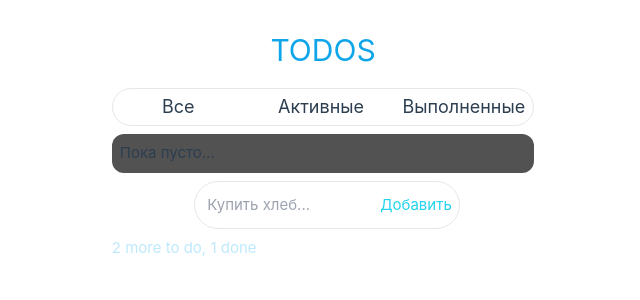
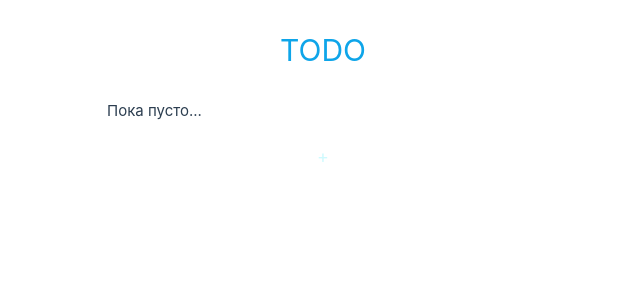
Before and after one commit to aefe2/Todo, a Vue app: page / in a window 1280 px wide. Shown: the top 300 px of the page, without its empty margins (317-957 px from the left). Built offline with nearby package versions, Linux system fonts and the light colour scheme.

Commit message:
Фукнционал готов, небольшой дизайн

```diff
--- a/src/App.vue
+++ b/src/App.vue
@@ -4,7 +4,6 @@
   </header>
 
   <main>
-    <FiltersItem></FiltersItem>
     <TodoListItem></TodoListItem>
     <AddTodoItem></AddTodoItem>
   </main>
@@ -14,7 +13,6 @@
 <script setup lang="ts">
 
 import HeaderItem from "@/components/HeaderItem.vue";
-import FiltersItem from "@/components/FiltersItem.vue";
 import FooterItem from "@/components/FooterItem.vue";
 import TodoListItem from "@/components/TodoListItem.vue";
 import AddTodoItem from "@/components/AddTodoItem.vue";
--- a/src/assets/base.css
+++ b/src/assets/base.css
@@ -59,6 +59,7 @@
   box-sizing: border-box;
   margin: 0;
   font-weight: normal;
+  transition-duration: 100ms;
 }
 
 body {
--- a/src/assets/main.css
+++ b/src/assets/main.css
@@ -1,10 +1,12 @@
 @import './base.css';
+
 @tailwind base;
 @tailwind components;
 @tailwind utilities;
 
 #app {
-  max-width: 1280px;
+    max-width: 1080px;
+    min-width: 520px;
     margin: 0 auto;
     padding: 2rem;
 
@@ -16,6 +18,11 @@ a,
     text-decoration: none;
     color: hsla(160, 100%, 37%, 1);
     transition: 0.4s;
+}
+
+:active, :hover, :focus {
+    outline: 0;
+    outline-offset: 0;
 }
 
 @media (hover: hover) {
--- a/src/components/AddTodoItem.vue
+++ b/src/components/AddTodoItem.vue
@@ -1,7 +1,13 @@
 <template>
   <div class="text-center m-2">
-    <input v-model="newTodoText" class="border rounded-3xl p-3 w-" placeholder="Купить хлеб..."/>
-    <button @click="addTodo" class="-ml-20 text-cyan-400">Добавить</button>
+    <div v-if="formVisible">
+      <button class="text-cyan-100 mr-5 text-base" @click="closeForm">X</button>
+      <input v-model="newTodoText" class="text-neutral-600 border rounded-l-lg p-3" placeholder="Купить хлеб..."/>
+      <button @click="addTodo" class="bg-cyan-500 hover:bg-cyan-800 hover:text-neutral-300 duration-200 active:border-0 text-neutral-800 rounded-r-lg p-2 h-12">Добавить</button>
+    </div>
+    <div v-if="!formVisible">
+      <button @click="showForm" class="text-lg text-cyan-100">+</button>
+    </div>
   </div>
 </template>
 
@@ -9,7 +15,24 @@
 import {defineComponent, ref} from 'vue';
 import {useTodoStore} from "@/stores/todos";
 
+interface State {
+  formVisible: boolean
+}
+
 export default defineComponent({
+  data(): State {
+    return {
+      formVisible: false
+    }
+  },
+  methods: {
+    showForm() {
+      this.formVisible = true
+    },
+    closeForm() {
+      this.formVisible = false
+    }
+  },
   setup() {
     const todoStore = useTodoStore()
     const newTodoText = ref<string>('')
@@ -26,7 +49,7 @@ export default defineComponent({
     }
     return {
       newTodoText,
-      addTodo
+      addTodo,
     }
   }
 })
--- a/src/components/FiltersItem.vue
+++ /dev/null
@@ -1,17 +0,0 @@
-<template>
-  <aside class="flex flex-col mb-2">
-    <section class="grid grid-cols-3 border rounded-3xl p-1 pr-2 gap-5">
-      <button class="text-lg hover:text-sky-200">Все</button>
-      <button class="text-lg hover:text-sky-200">Активные</button>
-      <button class="text-lg hover:text-sky-200">Выполненные</button>
-    </section>
-  </aside>
-</template>
-
-<script setup lang="ts">
-
-</script>
-
-<style scoped>
-
-</style>
--- a/src/components/FooterItem.vue
+++ b/src/components/FooterItem.vue
@@ -1,5 +1,5 @@
 <template>
-  <footer class="opacity-50 text-sky-300">2 more to do, 1 done</footer>
+  <footer class="opacity-50 text-center text-sky-300"></footer>
 </template>
 
 <script setup lang="ts">
--- a/src/components/HeaderItem.vue
+++ b/src/components/HeaderItem.vue
@@ -1,6 +1,6 @@
 <template>
   <div class="text-3xl text-sky-500 text-center mb-5">
-    TODOS
+    TODO
   </div>
 </template>
 
--- a/src/components/TodoItem.vue
+++ b/src/components/TodoItem.vue
@@ -1,8 +1,8 @@
 <template>
-  <li class="grid grid-cols-3">
+  <li class="grid grid-cols-3 ml-3 overflow-hidden">
     <button @click="toggleCompletion">
-      <span v-if="todo.completed" class="bg-green-500"></span>
-      <span v-if="!todo.completed" class="bg-red-500"></span>
+      <span v-if="todo.completed" class="text-green-200">Выполнено</span>
+      <span v-if="!todo.completed" class="text-red-200">Не выполнено</span>
     </button>
     <span :class="{'line-through' : todo.completed}">{{ todo.text }}</span>
     <button @click="removeTodo" class="text-red-500">X</button>
--- a/src/components/TodoListItem.vue
+++ b/src/components/TodoListItem.vue
@@ -1,17 +1,18 @@
 <template>
-  <div class="bg-neutral-600 p-2 rounded-xl">
-    <ul class="divide-y">
+  <div class="p-2 rounded-xl">
+    <ul class="p-1 divide-slate-200">
       <li v-if="todos.length === 0">
         Пока пусто...
       </li>
       <TodoItem
-          class="m-2 divide"
+          class="bg-neutral-700 rounded-lg m-2 flex py-2"
           v-for="todo in todos"
           :key="todo.id"
           :todo="todo"
           :remove-todo="() => removeTodo(todo.id)"
           :toggle-completion="() => toggleCompletion(todo.id)"
       />
+
     </ul>
   </div>
 </template>
```
Lines whose indentation alone changed are shown as unchanged.
